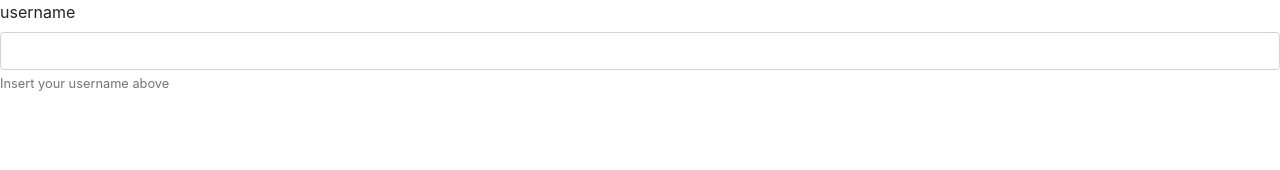
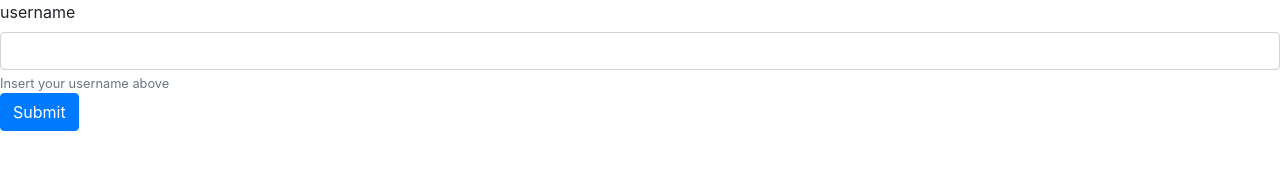
Before and after one commit to adam-lowe/qeaAJAX, a plain HTML site: page Excercise2/index.html in a window 1280 px wide. Drawn offline with nearby package versions, Linux system fonts and the light colour scheme.

Commit message:
added submit button

```diff
--- a/Excercise2/index.html
+++ b/Excercise2/index.html
@@ -23,6 +23,7 @@
         <input type="text"
           class="form-control" name="username" id="userField" aria-describedby="helpId" placeholder="">
         <small id="helpId" class="form-text text-muted">Insert your username above</small>
+        <button type="submit" class="btn btn-primary">Submit</button>
       </div>
     <!-- Optional JavaScript -->
     <!-- jQuery first, then Popper.js, then Bootstrap JS -->
```
